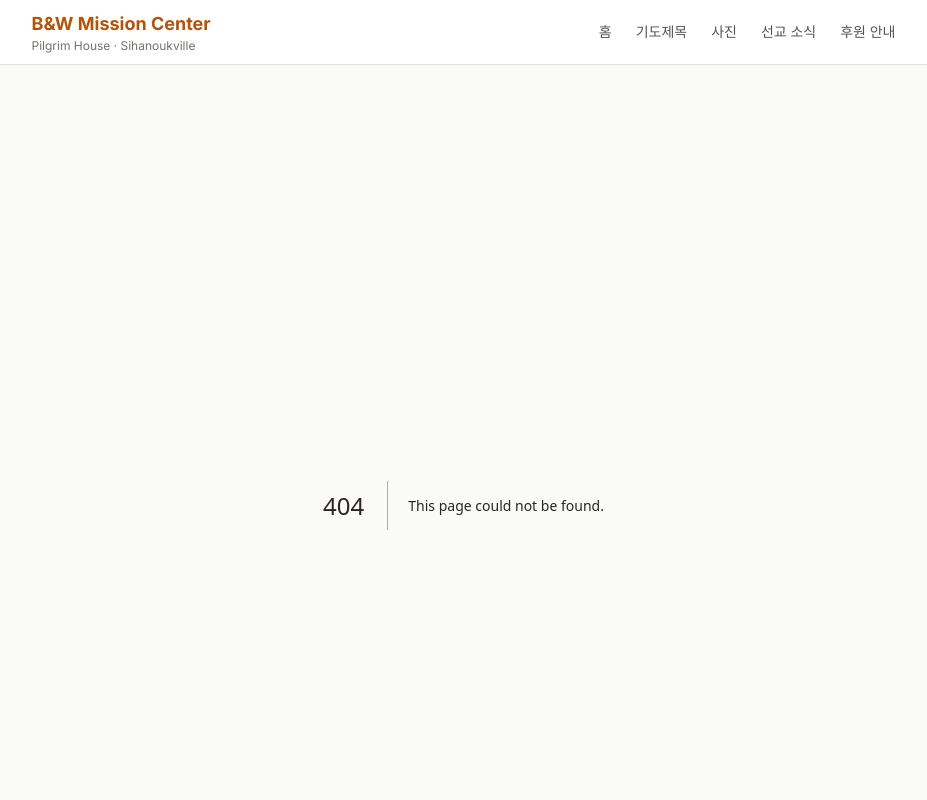
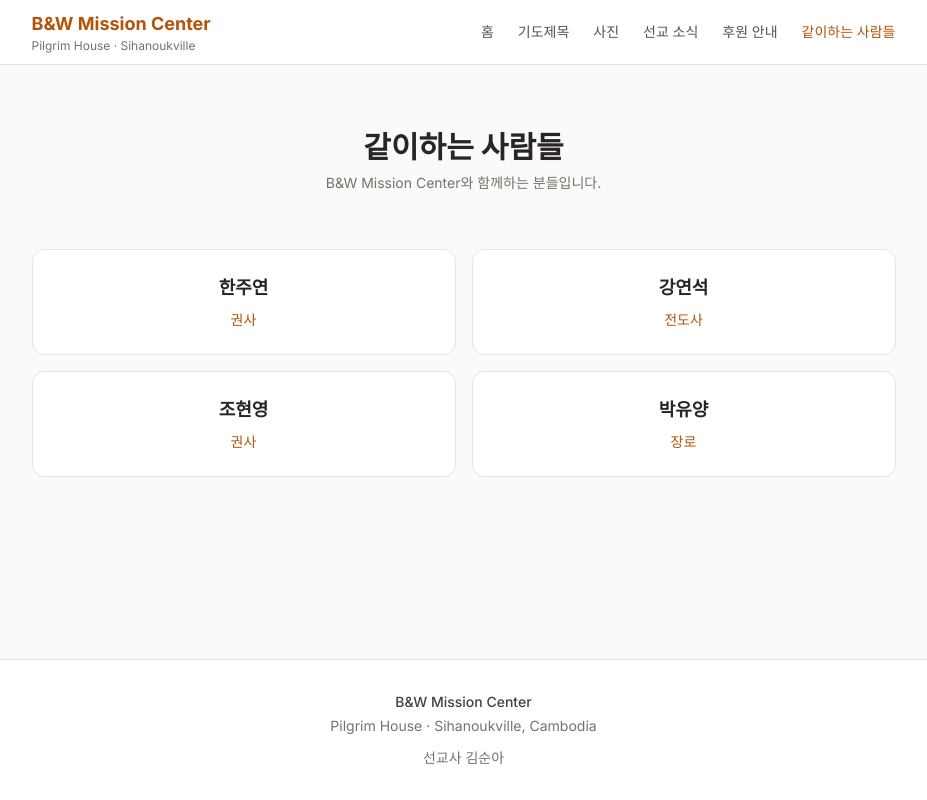
Before and after one commit to yevgnenll/pilgrim-house, a Next.js app: page /people in a window 1280 px wide. Before the commit this address had no page. Shown: the top 800 px of the page, without its empty margins (169-1096 px from the left). Built offline with nearby package versions, Linux system fonts and the light colour scheme.

Commit message:
feat: 같이하는 사람들 추가

```diff
--- /dev/null
+++ b/src/app/people/page.tsx
@@ -0,0 +1,15 @@
+import dynamic from 'next/dynamic'
+
+const PeopleList = dynamic(() => import('@/components/people/PeopleList'), { ssr: false })
+
+export default function PeoplePage() {
+  return (
+    <div className="space-y-8">
+      <section className="text-center space-y-2 py-6">
+        <h1 className="text-3xl font-bold text-stone-800">같이하는 사람들</h1>
+        <p className="text-stone-500 text-sm">B&W Mission Center와 함께하는 분들입니다.</p>
+      </section>
+      <PeopleList />
+    </div>
+  )
+}
--- a/src/components/layout/Header.tsx
+++ b/src/components/layout/Header.tsx
@@ -10,6 +10,7 @@ const navItems = [
   { href: '/gallery', label: '사진' },
   { href: '/news', label: '선교 소식' },
   { href: '/support', label: '후원 안내' },
+  { href: '/people', label: '같이하는 사람들' },
 ]
 
 export default function Header() {
--- /dev/null
+++ b/src/components/people/PeopleList.tsx
@@ -0,0 +1,37 @@
+'use client'
+
+import { useState } from 'react'
+
+const members = [
+  { name: '조현영', title: '권사' },
+  { name: '박유양', title: '장로' },
+  { name: '한주연', title: '권사' },
+  { name: '강연석', title: '전도사' },
+]
+
+function shuffle<T>(arr: T[]): T[] {
+  const result = [...arr]
+  for (let i = result.length - 1; i > 0; i--) {
+    const j = Math.floor(Math.random() * (i + 1))
+    ;[result[i], result[j]] = [result[j], result[i]]
+  }
+  return result
+}
+
+export default function PeopleList() {
+  const [shuffled] = useState(() => shuffle(members))
+
+  return (
+    <section className="grid gap-4 sm:grid-cols-2">
+      {shuffled.map(({ name, title }) => (
+        <div
+          key={name}
+          className="bg-white rounded-xl border border-stone-200 p-6 flex flex-col items-center gap-2"
+        >
+          <span className="text-lg font-bold text-stone-800">{name}</span>
+          <span className="text-sm text-amber-700 font-medium">{title}</span>
+        </div>
+      ))}
+    </section>
+  )
+}
```
